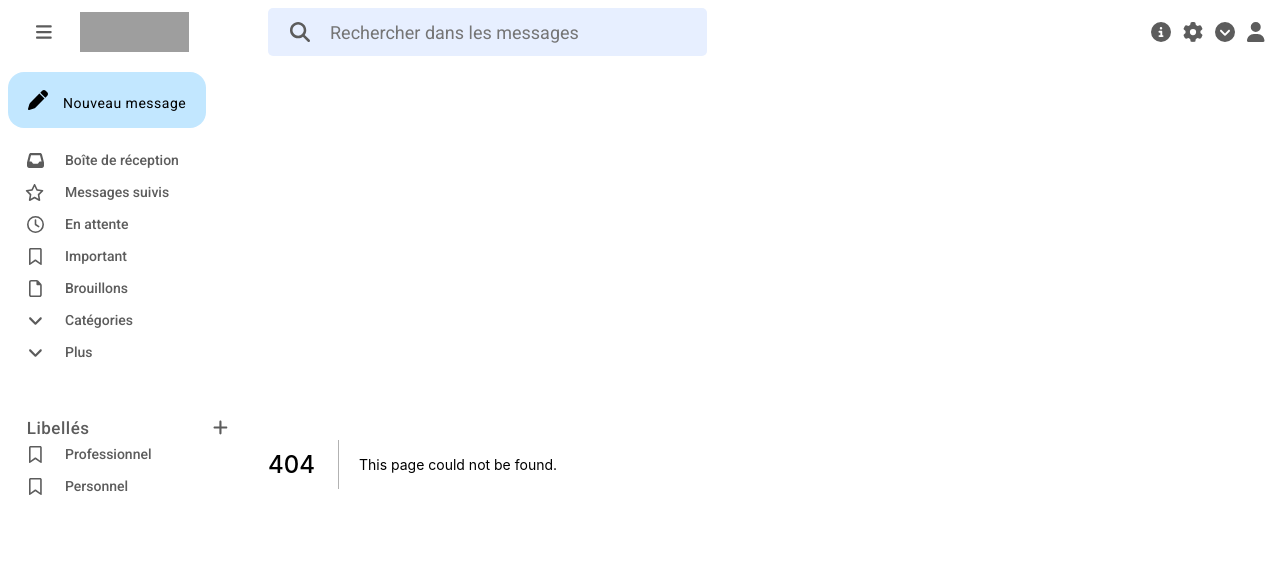
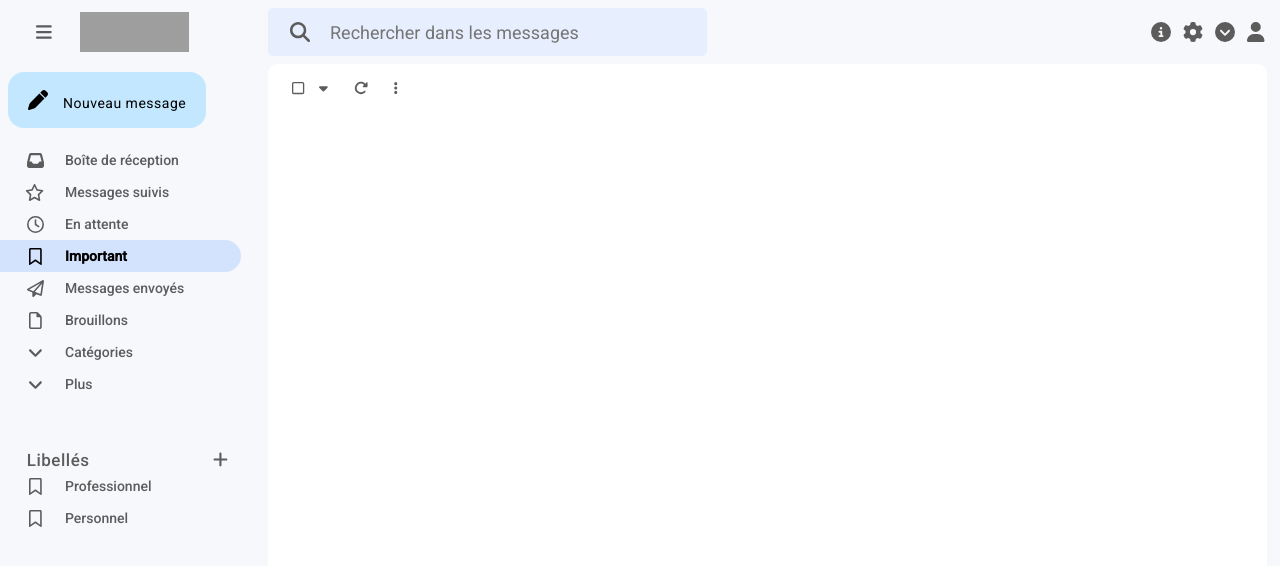
Before and after one commit to julienGdrd/mailboxapp, a Next.js app: page /sendedMailsBox in a window 1280 px wide. Before the commit this address had no page. Shown: the top 566 px of the page. Built offline with nearby package versions, Linux system fonts and the light colour scheme; grey boxes are pictures that could not be loaded.

Commit message:
reducer sendedMails, component sendedBox

```diff
--- a/components/LeftPanel.js
+++ b/components/LeftPanel.js
@@ -18,6 +18,7 @@ import {
   faBookmark,
   faClock,
   faFile,
+  faPaperPlane,
   faStar,
 } from "@fortawesome/free-regular-svg-icons";
 
@@ -215,6 +216,26 @@ export default function LeftPanel() {
                     />
                   </div>
                   Important
+                </div>
+                <span className={styles.counterLeft}>
+                  {importantLength > 0 ? importantLength : ""}
+                </span>
+              </div>
+            </Link>
+            <Link href="/sendedMailsBox">
+              <div
+                className={styles.leftTabs}
+                style={activeTab === "SendedBox" ? activeTabStyle : {}}
+                onClick={() => dispatch(updateSelectAll([]))}
+              >
+                <div className={styles.tabLabelIcon}>
+                  <div className={styles.leftTabsIconContainer}>
+                    <FontAwesomeIcon
+                      icon={faPaperPlane}
+                      className={styles.iconLeftTab}
+                    />
+                  </div>
+                  Messages envoyés
                 </div>
                 <span className={styles.counterLeft}>
                   {importantLength > 0 ? importantLength : ""}
--- a/components/MailEditor.js
+++ b/components/MailEditor.js
@@ -6,12 +6,18 @@ import dynamic from "next/dynamic";
 import { faXmark } from "@fortawesome/free-solid-svg-icons";
 import { faTrashCan } from "@fortawesome/free-regular-svg-icons";
 import { useState } from "react";
+import { useSelector, useDispatch } from "react-redux";
+
+import { addSendedMail } from "../reducers/sendedMails";
 const QuillNoSSRWrapper = dynamic(import("react-quill"), {
   ssr: false,
   loading: () => <p>Loading ...</p>,
 });
 
 export default function MailEditor(props) {
+  const dispatch = useDispatch();
+
+
   const [recipients, setRecipients] = useState([]);
   const [mailObject, setMailObject] = useState("");
   const [messageContent, setMessageContent] = useState("");
@@ -25,6 +31,18 @@ export default function MailEditor(props) {
   console.log("recipients", recipients);
   console.log("object", mailObject);
   console.log("content", messageContent);
+
+  const handleSendMessage = () => {
+    const newMessage = {
+      recipients : recipients,
+      object : mailObject,
+      content : messageContent,
+      autor : 'userName',
+      sendingDate : new Date,
+    }
+    dispatch(addSendedMail(newMessage))
+    console.log('newMessage :', newMessage)
+  }
 
   return (
     <div className={styles.editorContainer}>
@@ -60,7 +78,10 @@ export default function MailEditor(props) {
       </div>
 
       <div className={styles.modalBottom}>
-        <div className={styles.buttonSendding} title="Envoyer le message">
+        <div className={styles.buttonSendding}
+        title="Envoyer le message"
+        onClick={() => handleSendMessage()}
+        >
           Envoyer
         </div>
         <div
--- /dev/null
+++ b/components/SendedBox.js
@@ -0,0 +1,44 @@
+import styles from "../styles/RightPanel.module.css";
+
+import { useSelector, useDispatch } from "react-redux";
+import { setActiveTab } from "../reducers/leftTabs";
+import { addCurrentList } from "../reducers/currentMailList";
+
+import RowMail from "./RowMail";
+import InBoxHeader from "./InboxHeader";
+import { useEffect } from "react";
+import { updateSelectAll } from "../reducers/selectedMails";
+
+export default function SendedBox() {
+    const dispatch = useDispatch();
+
+    const sendedMails = useSelector((state) => state.sendedMails.value);
+
+    let tableMail;
+    let sendedMailList = [];
+
+    for (let mail of sendedMails) {
+    //   if (!mail.archived) {
+        sendedMailList.push(mail);
+    //   }
+    }
+
+    useEffect(() => {
+      dispatch(setActiveTab("ImportantBox"));
+      dispatch(addCurrentList(sendedMailList));
+      dispatch(updateSelectAll([]));
+    }, []);
+
+    tableMail = sendedMailList.map((mail, i) => {
+      return <RowMail key={i} {...mail} />;
+    });
+
+    return (
+      <div className={styles.rightPanel}>
+        <InBoxHeader />
+        <div className={styles.mailsPanel}>
+          <div className={styles.mailsContainer}>{tableMail}</div>
+        </div>
+      </div>
+    );
+  }
--- a/pages/_app.js
+++ b/pages/_app.js
@@ -9,6 +9,7 @@ import { Provider } from "react-redux";
 import { configureStore } from "@reduxjs/toolkit";
 
 import mailDisplayer from "../reducers/mailDisplayer";
+import sendedMails from "../reducers/sendedMails";
 import allMails from "../reducers/allMails";
 import activeTabs from "../reducers/leftTabs";
 import selectedMails from "../reducers/selectedMails";
@@ -16,7 +17,7 @@ import currentMailList from "../reducers/currentMailList";
 import byContactBoxUpdater from "../reducers/byContactBoxUpdater";
 
 const store = configureStore({
-  reducer: { mailDisplayer, allMails, activeTabs, selectedMails, currentMailList, byContactBoxUpdater },
+  reducer: { mailDisplayer, allMails, sendedMails, activeTabs, selectedMails, currentMailList, byContactBoxUpdater },
 });
 function App({ Component, pageProps }) {
   return (
--- /dev/null
+++ b/pages/sendedMailsBox.js
@@ -0,0 +1,7 @@
+import SendedBox from "../components/SendedBox";
+
+function SendedMailsBoxPage(){
+    return <SendedBox/>;
+}
+
+export default SendedMailsBoxPage;
--- /dev/null
+++ b/reducers/sendedMails.js
@@ -0,0 +1,18 @@
+import { createSlice } from "@reduxjs/toolkit";
+
+const initialState = {
+  value: [],
+};
+
+export const sendedMailsSlice = createSlice({
+    name: "sendedMails",
+    initialState,
+    reducers: {
+        addSendedMail: (state, action) => {
+            state.value.push(action.payload);
+        },
+    },
+});
+
+export const {addSendedMail} = sendedMailsSlice.actions;
+export default sendedMailsSlice.reducer;
```
